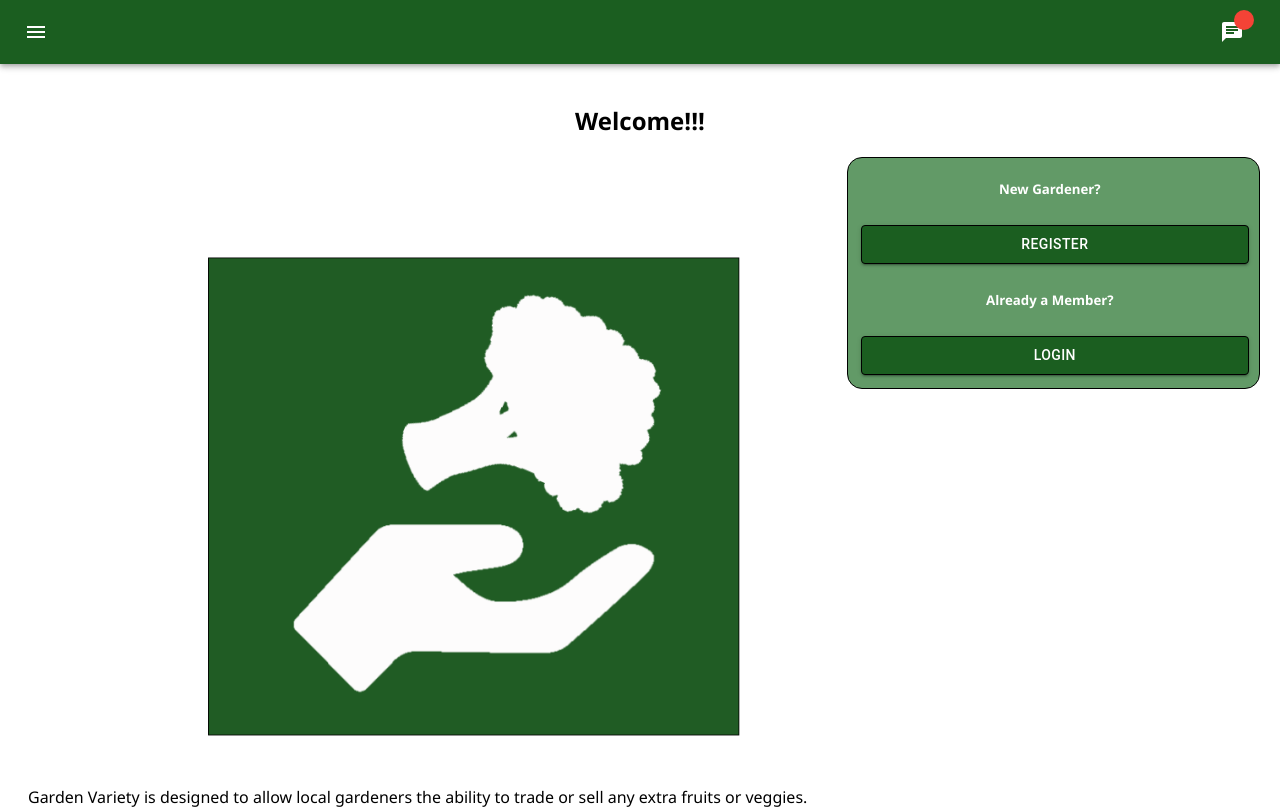
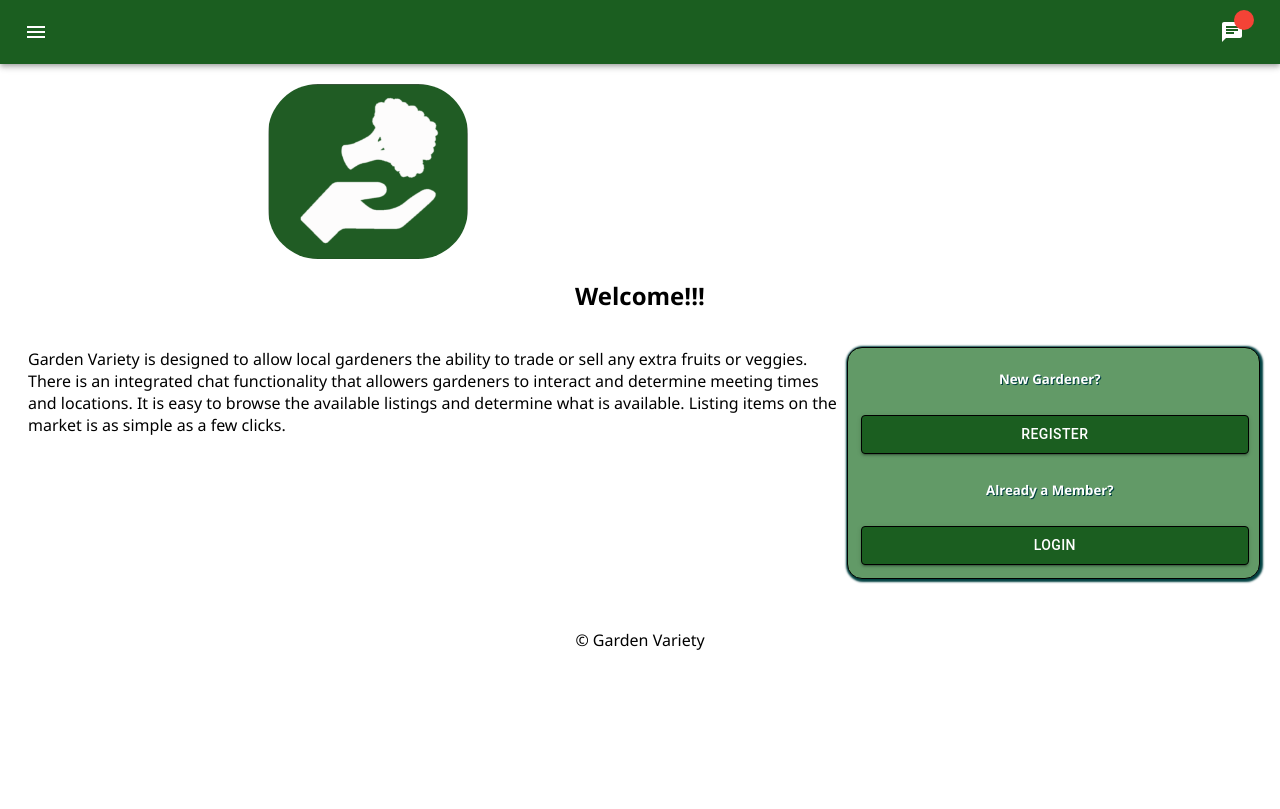
Before and after one commit to benbauer14/GardenVariety, a React (Create React App) app: page /search#/home in a window 1280 px wide. Shown: the top 809 px of the page. Built offline with nearby package versions, Linux system fonts and the light colour scheme; no server answers.

Commit message:
styled landing page

```diff
--- a/src/components/LandingPage/LandingPage.css
+++ b/src/components/LandingPage/LandingPage.css
@@ -41,11 +41,16 @@ Grid
   border-radius: 15px;
   padding-right: 15px;
   background-color: #629a67;
+  -moz-box-shadow:    1px 1px 2px 2px  #014041;
+  -webkit-box-shadow: 1px 1px 2px 2px #014041;
+  box-shadow:         1px 1px 2px 2px #014041;
+  margin-top: 15px;
 }
 
 .grid-col_4 h5{
   text-align: center;
   color: #fff;
+  text-shadow: 1px 1px #014041;
 }
 
 .grid-col_5 {
@@ -91,3 +96,9 @@ Grid
 .container h2{
   text-align: center;
 }
+
+.container img{
+  border-radius: 50px 50px 50px 50px;
+  align-items: center;
+  margin-left: 20%;
+}
--- a/src/components/LandingPage/LandingPage.jsx
+++ b/src/components/LandingPage/LandingPage.jsx
@@ -16,11 +16,11 @@ function LandingPage() {
 
   return (
     <div className="container">
+      <img width="200px" height="175px" src='/images/GardenVarietyLogo.png' alt="Garden Variety Logo"/>
       <h2>{heading}</h2>
 
       <div className="grid">
         <div className="grid-col grid-col_8">
-          <img src='/images/GardenVarietyLogo.png' alt="Garden Variety Logo"/>
           <p>
             Garden Variety is designed to allow local gardeners the ability to trade or sell any extra fruits or veggies.
             There is an integrated chat functionality that allowers gardeners to interact and determine meeting times and locations.
--- a/src/components/ListingInfo/ListingInfo.css
+++ b/src/components/ListingInfo/ListingInfo.css
@@ -1,6 +1,3 @@
-.itemInfo{
-
-}
 
 .itemInfo img{
     width:30px;
```
Also changed, not shown: public/images/GardenVarietyLogo.png.
